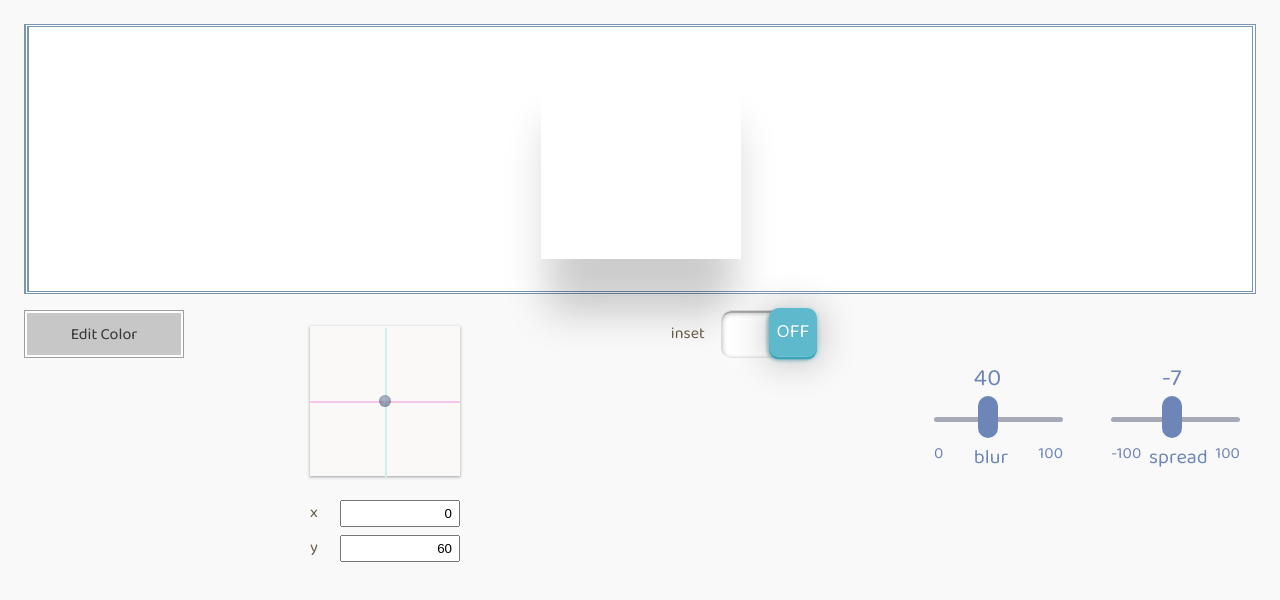
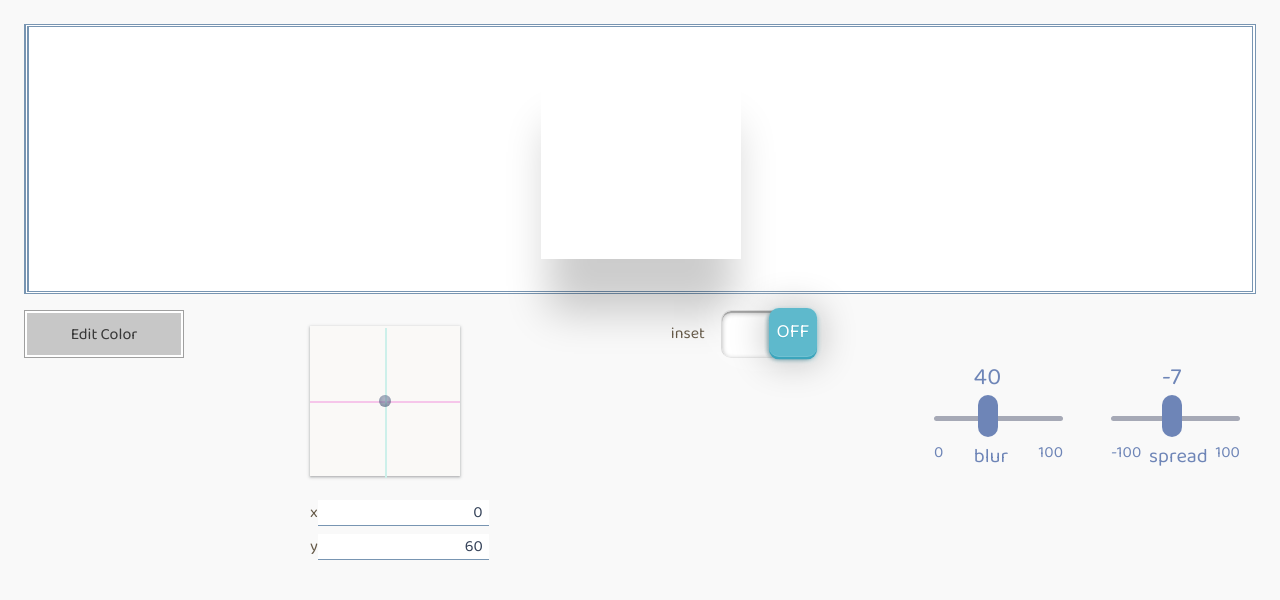
Before and after one commit to tetracalibers/Uispet-frontend, a Next.js app: page /generator/box-shadow in a window 1280 px wide. Shown: the top 600 px of the page. Built offline with nearby package versions, Linux system fonts and the light colour scheme; a web font is replaced by a local one.

Commit message:
[ResetStyleInput] input要素のスタイリング

```diff
--- a/components/control/ColorPicker/index.tsx
+++ b/components/control/ColorPicker/index.tsx
@@ -9,6 +9,7 @@ import {
 import { DragSelector } from './DragSelector'
 import { IndicatorDragEvent } from '../../../types/Event'
 import { getAreaXyCoords } from '../../../utils/coords'
+import { ResetStyleInput as Input } from '../../reset-style/Input'
 
 interface ColorPickerProps {
   color: string
@@ -18,7 +19,6 @@ interface ColorPickerProps {
 const Container = styled.div`
   overflow: visible;
   scrollbar-width: none;
-  margin-left: auto;
   margin-right: auto;
   width: min(100%, 350px);
   box-shadow: rgb(0 0 0 / 5%) 0px 0px 0px 1px,
@@ -58,12 +58,6 @@ const ColorPreview = styled.div`
   width: 25px;
   height: 25px;
   border-radius: 50%;
-`
-
-const Input = styled.input`
-  padding: 4px 6px;
-  display: block;
-  text-align: right;
 `
 
 const Label = styled.label`
--- a/components/control/XyInput/index.tsx
+++ b/components/control/XyInput/index.tsx
@@ -5,6 +5,7 @@ import { XyCoords } from '../../../types/Coords'
 import { IndicatorDragEvent } from '../../../types/Event'
 import { getAreaXyCoords } from '../../../utils/coords'
 import { clamp } from '../../../utils/math'
+import { ResetStyleInput as Input } from '../../reset-style/Input'
 
 interface XyInputProps {
   value: XyCoords
@@ -75,13 +76,6 @@ const LabelLayout = styled.div`
   width: 150px;
   margin-left: auto;
   margin-right: auto;
-`
-
-const Input = styled.input`
-  padding: 4px 6px;
-  display: block;
-  text-align: right;
-  width: 80%;
 `
 
 const Label = styled.label`
--- /dev/null
+++ b/components/reset-style/Input.tsx
@@ -0,0 +1,66 @@
+import { ComponentPropsWithRef } from 'react'
+import styled from 'styled-components'
+
+const Input = styled.input`
+  font-family: inherit;
+  font-size: 16px;
+  appearance: none;
+  padding: 0px 6px;
+  border: none;
+  border-bottom: 1.5px solid #7895b2;
+  background-color: #fff;
+  color: #354259;
+  caret-color: #98a8f8;
+
+  position: relative;
+  padding: 0px 6px;
+  text-align: right;
+
+  &:hover {
+    box-shadow: rgba(0, 0, 0, 0.1) 0px 4px 12px;
+  }
+
+  &:active,
+  &:focus {
+    outline: none;
+    box-shadow: rgb(136 165 191 / 26%) 5px 5px 0px 0px,
+      rgb(255 255 255 / 80%) -6px -2px 16px 0px;
+    padding-left: 12px;
+    border: none;
+  }
+`
+
+const EffectWrapper = styled.div`
+  position: relative;
+  height: 100%;
+  width: 100%;
+
+  &::after {
+    position: absolute;
+    bottom: 0;
+    left: 0;
+    width: 100%;
+    height: 0;
+    transition: 0.4s;
+    display: block;
+    content: '';
+  }
+
+  &:focus-within::after {
+    height: inherit;
+    border: 2px solid rgba(246, 157, 250, 0.5);
+    border-radius: 2px;
+    margin: -2px;
+    display: block;
+  }
+`
+
+export const ResetStyleInput = ({
+  ...props
+}: ComponentPropsWithRef<'input'>) => {
+  return (
+    <EffectWrapper>
+      <Input {...props} />
+    </EffectWrapper>
+  )
+}
```
